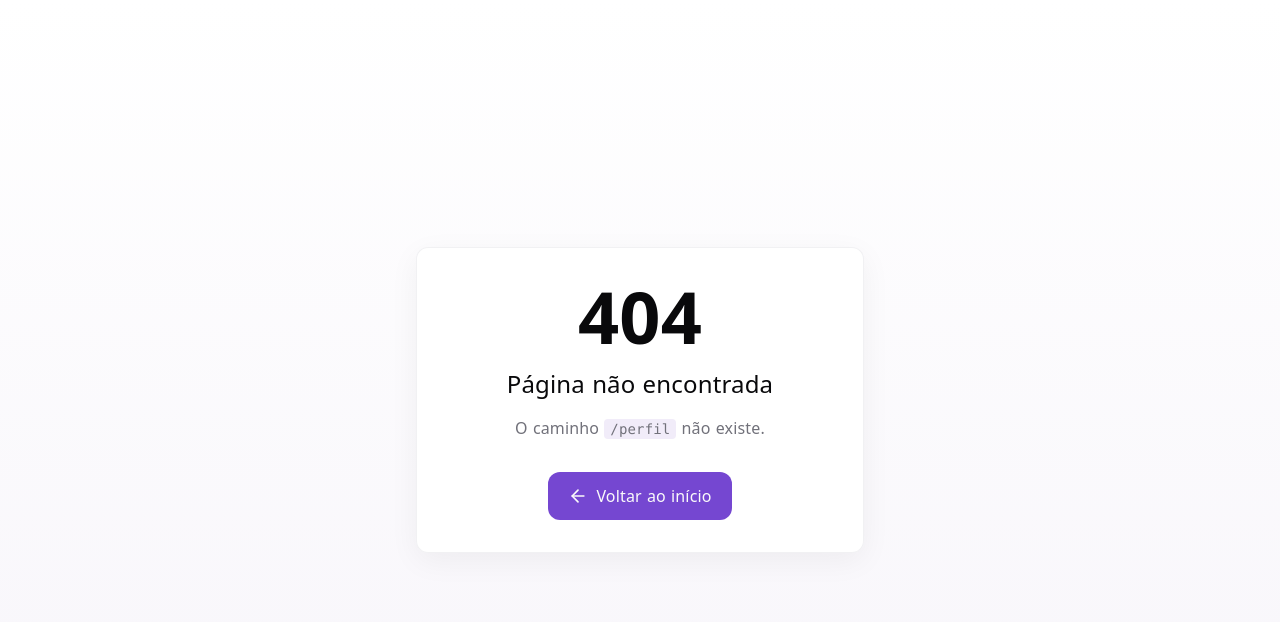
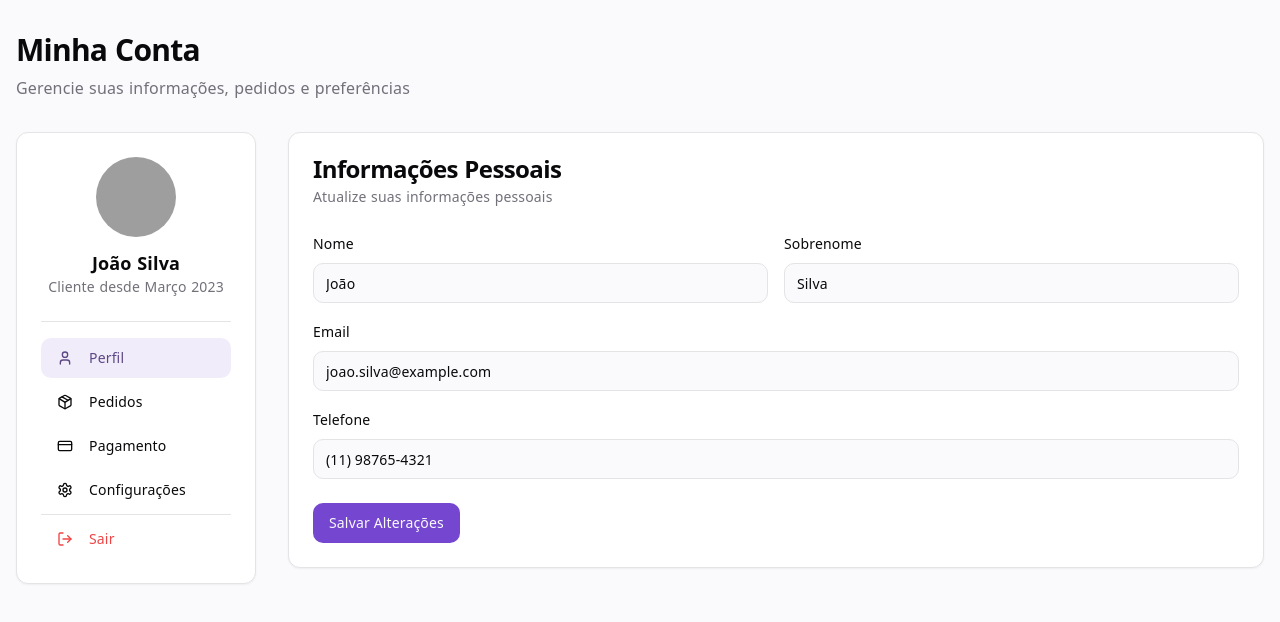
Before and after one commit to bruacardoso/projeto-integrador, a React (Vite) app: page /perfil in a window 1280 px wide. Before the commit this address had no page. Shown: the top 622 px of the page. Built offline with nearby package versions, Linux system fonts and the light colour scheme; grey boxes are pictures that could not be loaded.

Commit message:
Add user screen
This commit adds a new screen for user-related functionality.

```diff
--- a/src/App.tsx
+++ b/src/App.tsx
@@ -9,6 +9,7 @@ import Index from "./pages/Index";
 import Login from "./pages/Login";
 import Signup from "./pages/Signup";
 import PasswordReset from "./pages/PasswordReset";
+import UserProfile from "./pages/UserProfile";
 import NotFound from "./pages/NotFound";
 
 const queryClient = new QueryClient();
@@ -25,6 +26,7 @@ const App = () => (
             <Route path="/login" element={<Login />} />
             <Route path="/criar-conta" element={<Signup />} />
             <Route path="/recuperar-senha" element={<PasswordReset />} />
+            <Route path="/perfil" element={<UserProfile />} />
             {/* ADD ALL CUSTOM ROUTES ABOVE THE CATCH-ALL "*" ROUTE */}
             <Route path="*" element={<NotFound />} />
           </Routes>
--- /dev/null
+++ b/src/pages/UserProfile.tsx
@@ -0,0 +1,225 @@
+
+import { useState } from "react";
+import { motion } from "framer-motion";
+import { Button } from "@/components/ui/button";
+import { Input } from "@/components/ui/input";
+import { Card, CardContent, CardDescription, CardFooter, CardHeader, CardTitle } from "@/components/ui/card";
+import { Tabs, TabsContent, TabsList, TabsTrigger } from "@/components/ui/tabs";
+import { Avatar } from "@/components/ui/avatar";
+import { Label } from "@/components/ui/label";
+import { Separator } from "@/components/ui/separator";
+import { User, Package, CreditCard, Settings, LogOut } from "lucide-react";
+
+const UserProfile = () => {
+  const [activeTab, setActiveTab] = useState("profile");
+
+  // Mock user data
+  const userData = {
+    name: "João Silva",
+    email: "joao.silva@example.com",
+    joinedDate: "Março 2023",
+    avatarUrl: "https://i.pravatar.cc/150?img=68"
+  };
+
+  return (
+    <motion.div
+      initial={{ opacity: 0 }}
+      animate={{ opacity: 1 }}
+      exit={{ opacity: 0 }}
+      className="min-h-screen bg-background"
+    >
+      <div className="container mx-auto px-4 py-8">
+        <header className="mb-8">
+          <h1 className="text-3xl font-bold tracking-tight mb-2">Minha Conta</h1>
+          <p className="text-muted-foreground">Gerencie suas informações, pedidos e preferências</p>
+        </header>
+
+        <div className="grid gap-8 md:grid-cols-[240px_1fr]">
+          {/* Sidebar */}
+          <Card className="h-fit">
+            <CardContent className="py-6">
+              <div className="flex flex-col items-center mb-6">
+                <Avatar className="h-20 w-20 mb-3">
+                  <img src={userData.avatarUrl} alt={userData.name} />
+                </Avatar>
+                <h2 className="font-semibold text-lg">{userData.name}</h2>
+                <p className="text-sm text-muted-foreground">Cliente desde {userData.joinedDate}</p>
+              </div>
+
+              <Separator className="my-4" />
+
+              <nav className="space-y-1">
+                <Button
+                  variant={activeTab === "profile" ? "secondary" : "ghost"}
+                  onClick={() => setActiveTab("profile")}
+                  className="w-full justify-start"
+                >
+                  <User className="mr-2 h-4 w-4" />
+                  Perfil
+                </Button>
+                <Button
+                  variant={activeTab === "orders" ? "secondary" : "ghost"}
+                  onClick={() => setActiveTab("orders")}
+                  className="w-full justify-start"
+                >
+                  <Package className="mr-2 h-4 w-4" />
+                  Pedidos
+                </Button>
+                <Button
+                  variant={activeTab === "payment" ? "secondary" : "ghost"}
+                  onClick={() => setActiveTab("payment")}
+                  className="w-full justify-start"
+                >
+                  <CreditCard className="mr-2 h-4 w-4" />
+                  Pagamento
+                </Button>
+                <Button
+                  variant={activeTab === "settings" ? "secondary" : "ghost"}
+                  onClick={() => setActiveTab("settings")}
+                  className="w-full justify-start"
+                >
+                  <Settings className="mr-2 h-4 w-4" />
+                  Configurações
+                </Button>
+
+                <Separator className="my-4" />
+
+                <Button
+                  variant="ghost"
+                  className="w-full justify-start text-destructive hover:text-destructive hover:bg-destructive/10"
+                >
+                  <LogOut className="mr-2 h-4 w-4" />
+                  Sair
+                </Button>
+              </nav>
+            </CardContent>
+          </Card>
+
+          {/* Main Content */}
+          <div>
+            {activeTab === "profile" && (
+              <Card>
+                <CardHeader>
+                  <CardTitle>Informações Pessoais</CardTitle>
+                  <CardDescription>Atualize suas informações pessoais</CardDescription>
+                </CardHeader>
+                <CardContent className="space-y-4">
+                  <div className="grid gap-4 md:grid-cols-2">
+                    <div className="space-y-2">
+                      <Label htmlFor="firstName">Nome</Label>
+                      <Input id="firstName" defaultValue="João" />
+                    </div>
+                    <div className="space-y-2">
+                      <Label htmlFor="lastName">Sobrenome</Label>
+                      <Input id="lastName" defaultValue="Silva" />
+                    </div>
+                  </div>
+
+                  <div className="space-y-2">
+                    <Label htmlFor="email">Email</Label>
+                    <Input id="email" type="email" defaultValue={userData.email} />
+                  </div>
+
+                  <div className="space-y-2">
+                    <Label htmlFor="phone">Telefone</Label>
+                    <Input id="phone" type="tel" defaultValue="(11) 98765-4321" />
+                  </div>
+                </CardContent>
+                <CardFooter>
+                  <Button>Salvar Alterações</Button>
+                </CardFooter>
+              </Card>
+            )}
+
+            {activeTab === "orders" && (
+              <Card>
+                <CardHeader>
+                  <CardTitle>Meus Pedidos</CardTitle>
+                  <CardDescription>Veja e acompanhe seus pedidos recentes</CardDescription>
+                </CardHeader>
+                <CardContent>
+                  <div className="text-center py-10">
+                    <Package className="mx-auto h-12 w-12 text-muted-foreground opacity-50" />
+                    <h3 className="mt-4 text-lg font-medium">Nenhum pedido ainda</h3>
+                    <p className="mt-2 text-sm text-muted-foreground">
+                      Quando você fizer um pedido, ele aparecerá aqui para que você possa acompanhá-lo.
+                    </p>
+                    <Button className="mt-4" variant="outline">
+                      Comece a comprar
+                    </Button>
+                  </div>
+                </CardContent>
+              </Card>
+            )}
+
+            {activeTab === "payment" && (
+              <Card>
+                <CardHeader>
+                  <CardTitle>Métodos de Pagamento</CardTitle>
+                  <CardDescription>Gerencie seus cartões e outras formas de pagamento</CardDescription>
+                </CardHeader>
+                <CardContent>
+                  <div className="text-center py-10">
+                    <CreditCard className="mx-auto h-12 w-12 text-muted-foreground opacity-50" />
+                    <h3 className="mt-4 text-lg font-medium">Nenhum método de pagamento</h3>
+                    <p className="mt-2 text-sm text-muted-foreground">
+                      Adicione um método de pagamento para facilitar suas compras futuras.
+                    </p>
+                    <Button className="mt-4">
+                      Adicionar método de pagamento
+                    </Button>
+                  </div>
+                </CardContent>
+              </Card>
+            )}
+
+            {activeTab === "settings" && (
+              <Card>
+                <CardHeader>
+                  <CardTitle>Configurações da Conta</CardTitle>
+                  <CardDescription>Gerencie suas preferências e segurança</CardDescription>
+                </CardHeader>
+                <CardContent className="space-y-4">
+                  <div className="space-y-2">
+                    <Label htmlFor="language">Idioma</Label>
+                    <select
+                      id="language"
+                      className="flex h-10 w-full rounded-md border border-input bg-background px-3 py-2 text-sm ring-offset-background focus-visible:outline-none focus-visible:ring-2 focus-visible:ring-ring focus-visible:ring-offset-2 disabled:cursor-not-allowed disabled:opacity-50"
+                      defaultValue="pt-br"
+                    >
+                      <option value="pt-br">Português (Brasil)</option>
+                      <option value="en-us">English (US)</option>
+                      <option value="es">Español</option>
+                    </select>
+                  </div>
+
+                  <Separator />
+
+                  <div className="space-y-2">
+                    <Label htmlFor="currentPassword">Senha atual</Label>
+                    <Input id="currentPassword" type="password" />
+                  </div>
+
+                  <div className="space-y-2">
+                    <Label htmlFor="newPassword">Nova senha</Label>
+                    <Input id="newPassword" type="password" />
+                  </div>
+
+                  <div className="space-y-2">
+                    <Label htmlFor="confirmPassword">Confirmar nova senha</Label>
+                    <Input id="confirmPassword" type="password" />
+                  </div>
+                </CardContent>
+                <CardFooter>
+                  <Button>Atualizar Configurações</Button>
+                </CardFooter>
+              </Card>
+            )}
+          </div>
+        </div>
+      </div>
+    </motion.div>
+  );
+};
+
+export default UserProfile;
```
